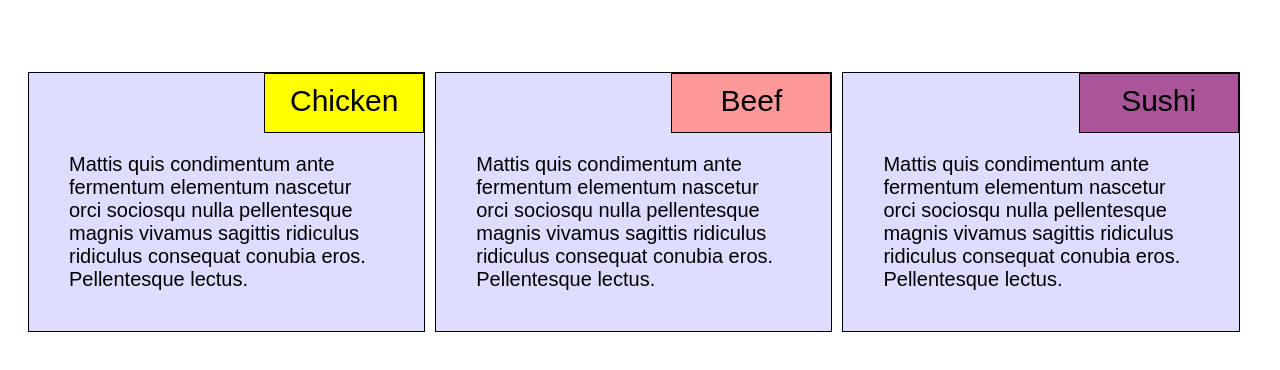
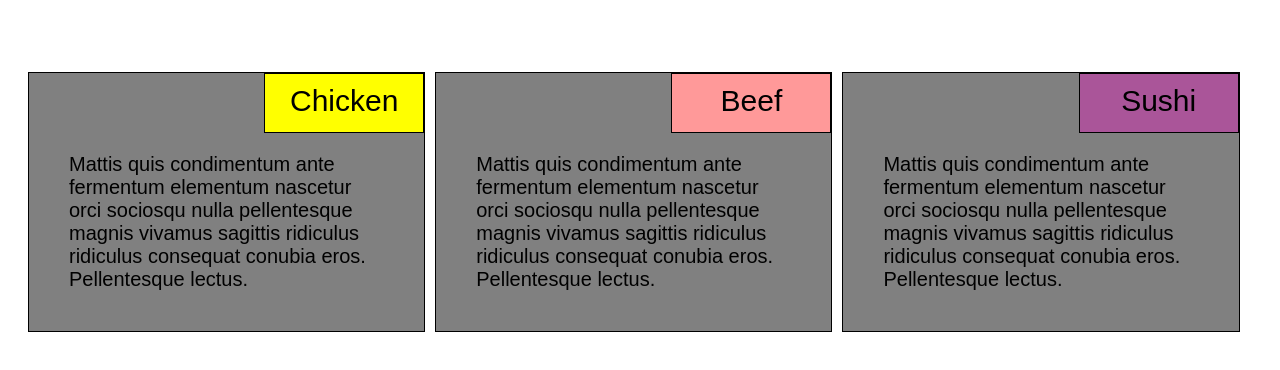
Before and after one commit to mahesania/Cousera-Test, a plain HTML site: page module2_solution/index.html in a window 1280 px wide. Shown: the part 68-438 px from the top of the page. Drawn offline with Linux system fonts and the light colour scheme.

Commit message:
Module-2 Assignment

```diff
--- a/module2_solution/style.css
+++ b/module2_solution/style.css
@@ -17,7 +17,7 @@ h1{
 	border-style: solid;
 	border-width: 1px;
 	border-color: black;
-	background-color:#ddddff;
+	background-color:gray;
 }
 .chicken{
 	text-align: center;
```
